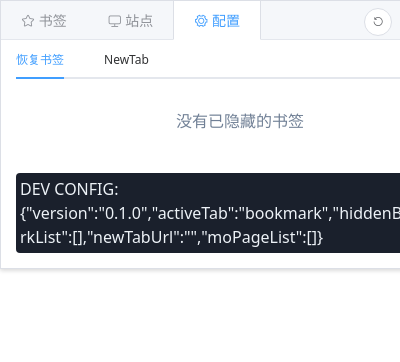
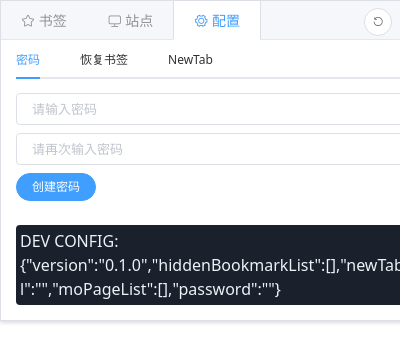
Before and after one commit to Chisw/blue-ghost, a browser extension: page popup/popup.html in a window 400 px wide. Both pictures are taken after a click on the tab "配置". Shown: the top 362 px of the page. Drawn offline with Linux system fonts and the light colour scheme.

Commit message:
add password

```diff
--- a/popup/popup.html
+++ b/popup/popup.html
@@ -70,7 +70,6 @@
           <div class="flex items-center">
             <img class="w-5 h-5" :src="siteInfo.favIconUrl || '../img/icon.svg'" />
             <el-input
-              autofocus
               size="mini"
               class="flex-grow ml-2"
               v-model="siteInfo.title"
@@ -79,7 +78,6 @@
           </div>
           <div>
             <el-input
-              autofocus
               size="mini"
               class="mt-2"
               v-model="siteInfo.url"
@@ -110,7 +108,52 @@
         <!-- config -->
         <el-tab-pane name="config">
           <span slot="label"><i class="el-icon-setting"></i> 配置</span>
+          <div
+            v-if="showPasswordMask"
+            class="absolute z-10 inset-0 bg-white p-4"
+          >
+            <span class="text-gray-600">访问密码</span>
+            <el-input
+              size="small"
+              type="password"
+              class="mt-2"
+              ref="visitPassword"
+              v-model="passwordForm.visit"
+              placeholder="请输入访问密码"
+            >
+            </el-input>
+          </div>
           <el-tabs class="-mt-4">
+            <el-tab-pane>
+              <span slot="label" class="text-xs">密码</span>
+              <div>
+                <el-input
+                  size="small"
+                  type="password"
+                  placeholder="请输入密码"
+                  maxlength="6"
+                  v-model="passwordForm.input"
+                >
+                </el-input>
+                <el-input
+                  size="small"
+                  type="password"
+                  class="my-2"
+                  placeholder="请再次输入密码"
+                  maxlength="6"
+                  v-model="passwordForm.input2"
+                >
+                </el-input>
+                <el-button
+                  round
+                  size="mini"
+                  type="primary"
+                  @click="handlePassword"
+                >
+                  {{config.password ? '修改' : '创建'}}密码
+                </el-button>
+              </div>
+            </el-tab-pane>
             <el-tab-pane>
               <span slot="label" class="text-xs">恢复书签</span>
               <div v-if="config.hiddenBookmarkList.length === 0" class="p-4 text-gray-600 text-center">
--- a/popup/popup.js
+++ b/popup/popup.js
@@ -11,10 +11,10 @@
   const CONFIG_KEY = 'BLUE_GHOST_CONFIG'
   const DEFAULT_CONFIG = {
     version: '0.1.0',
-    activeTab: 'bookmark',
     hiddenBookmarkList: [],
     newTabUrl: '',
     moPageList: [],
+    password: '',
   }
   // localStorage.removeItem(CONFIG_KEY)
 
@@ -34,6 +34,11 @@
             url: '',
           },
           config: {},
+          passwordForm: {
+            visit: '',
+            input: '',
+            input2: '',
+          },
         }
       },
 
@@ -44,6 +49,14 @@
 
       mounted() {
         this.init()
+      },
+
+      watch: {
+        activeTab() {
+          if (this.activeTab === 'config' && this.showPasswordMask) {
+            this.$nextTick(() => this.$refs.visitPassword.focus())
+          }
+        },
       },
 
       computed: {
@@ -61,6 +74,12 @@
         isMoPage() {
           return this.config.moPageList.includes(this.siteInfo.host)
         },
+
+        showPasswordMask() {
+          const pwd = this.config.password
+          return pwd && this.passwordForm.visit !== pwd
+        },
+
       },
 
       methods: {
@@ -191,6 +210,34 @@
           })
         },
 
+        handlePassword() {
+          const { input, input2 } = this.passwordForm
+
+          let error = ''
+
+          if (!input || !input2) {
+            error = '请输入密码'
+          } else if (input !== input2) {
+            error = '两次密码输入不一致'
+          }
+
+          if (error) {
+            this.$message.error(error)
+            return
+          }
+
+          this.passwordForm = {
+            visit: '',
+            input: '',
+            input2: '',
+          }
+          this.config.password = input
+          this.updateConfig()
+
+          this.$message.success('操作成功')
+
+        },
+
       },
 
     })
```
